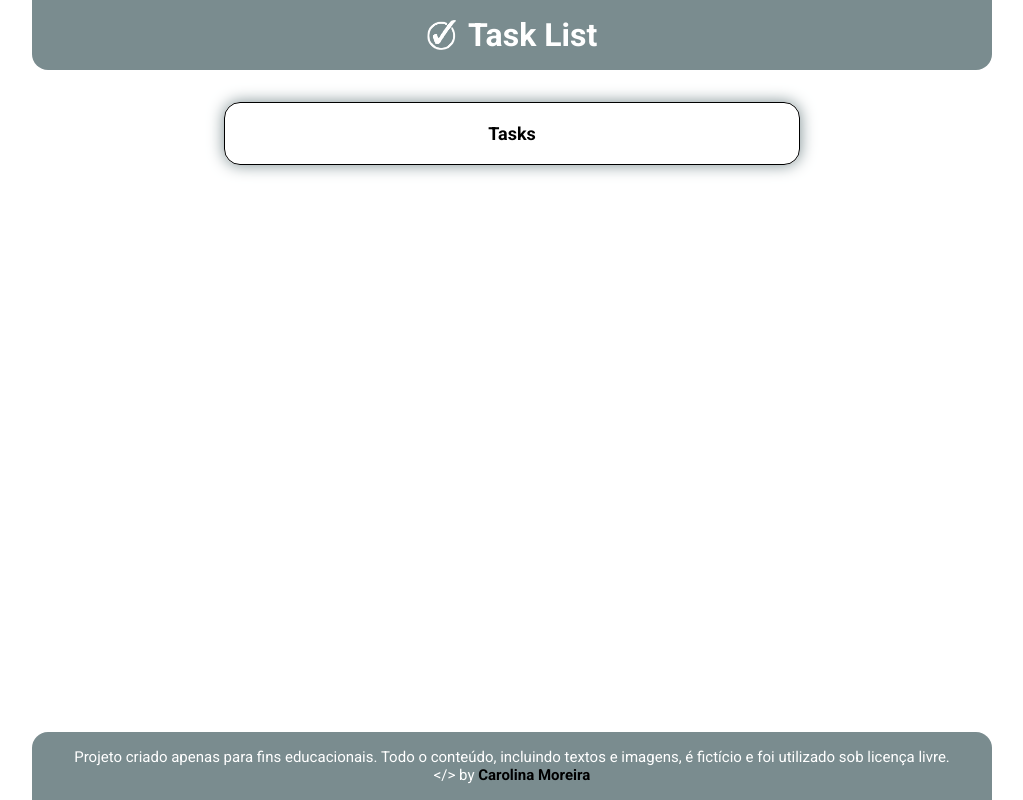
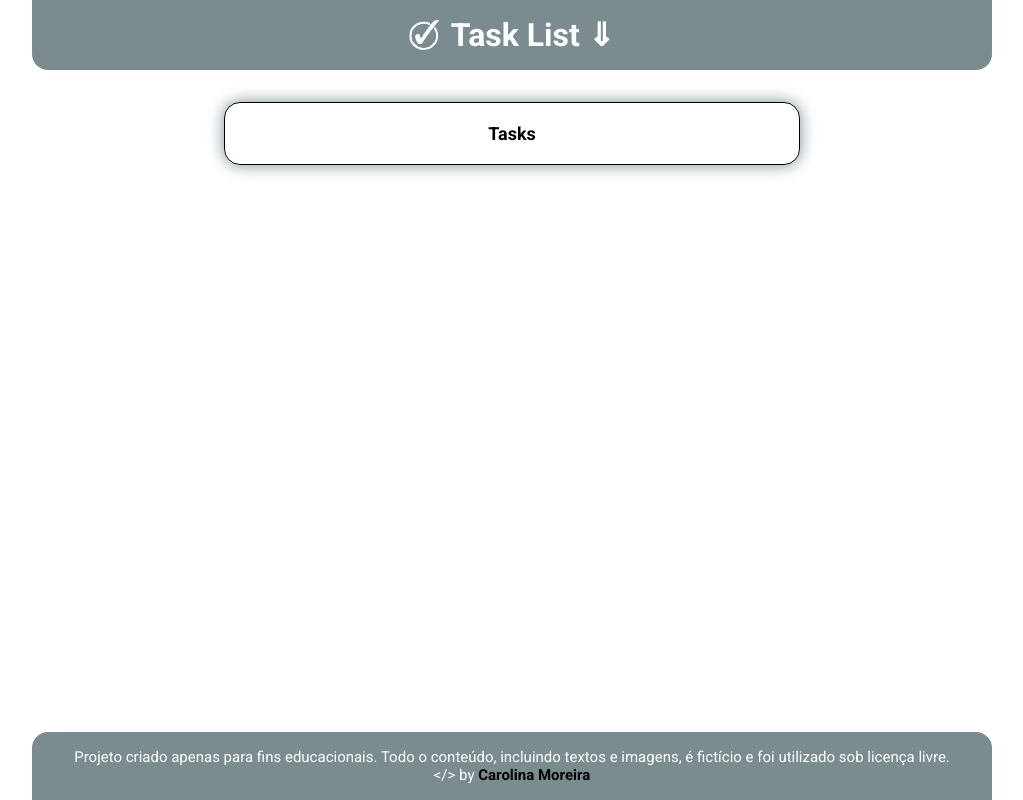
Before and after one commit to carolmoreiradev/jquery_exercise, a plain HTML site: page index.html in a window 1280 px wide. Shown: the whole page, without its empty margins (128-1151 px from the left). Drawn offline with nearby package versions, Linux system fonts and the light colour scheme.

Commit message:
add arrow

```diff
--- a/index.html
+++ b/index.html
@@ -18,7 +18,7 @@
 <body>
     <header>
         <img src="./images/logo.png" alt="Símbolo checklist branco">
-        <h1>Task List</h1>
+        <h1>Task List &#8659</h1>
     </header>
 
     <form>
```
